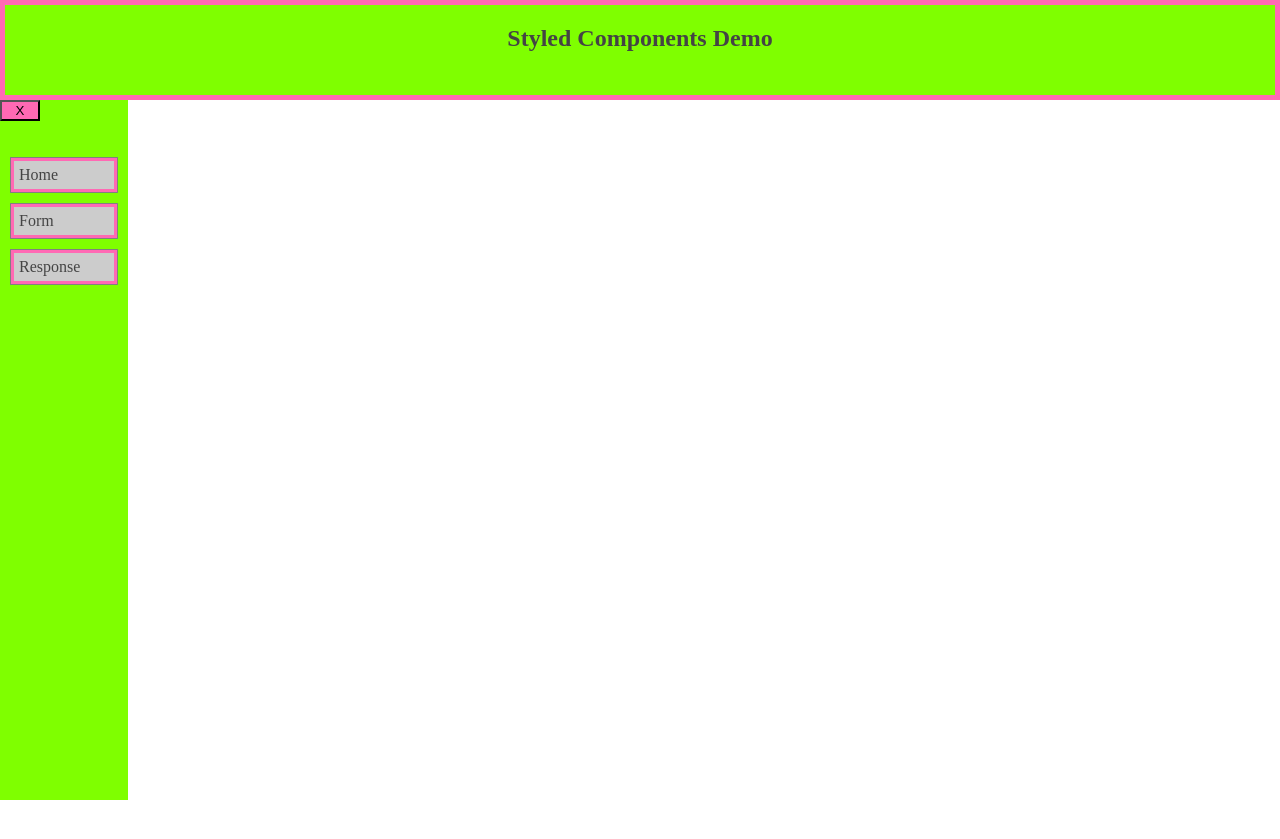
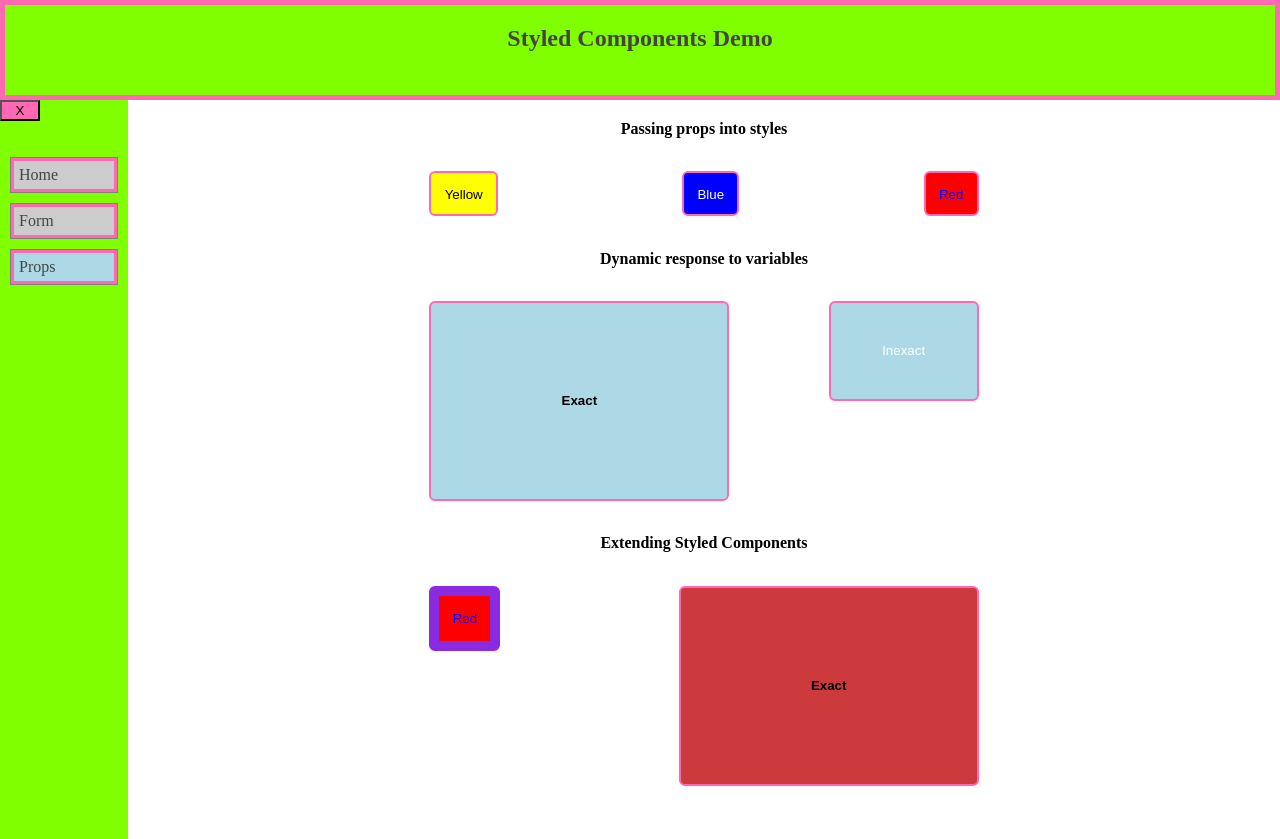
Before and after one commit to carlacfw/styled-demo, a React (Create React App) app: page /props in a window 1280 px wide. Before the commit the page ends 800 px from the top, so only its background shows below. Built offline with nearby package versions, Linux system fonts and the light colour scheme.

Commit message:
Working demo app

```diff
--- a/src/components/content/Content.js
+++ b/src/components/content/Content.js
@@ -1,5 +1,5 @@
 import React from 'react'
-import { BrowserRouter as Router, Route } from 'react-router-dom'
+import { BrowserRouter as Router } from 'react-router-dom'
 import Nav from '../nav/Nav'
 import Routes from '../routes/Routes'
 import styled from 'styled-components'
--- a/src/components/form/Form.js
+++ b/src/components/form/Form.js
@@ -1,28 +1,28 @@
 import React, { Component } from 'react'
 import styled from 'styled-components'
-import media from '../../util/media'
+import media from '../../shared/media'
+import { ResponsiveWrapper } from '../../shared/components'
 
 const FormWapper = styled.form`
   display: flex;
   flex-direction: column;
-  margin: 3em;
+  margin: 0;
+  ${media.desktop`
+    margin: 3em;
+    width: 50%;
+  `};
+`
+
+const FormTitle = styled.h4`
+  color: darkblue;
 `
 
 const Input = styled.input`
   color: black;
-  margin: 0 10px;
+  margin: 10px 0;
   float: left;
-`
-
-const ResponsiveWrapper = styled.div`
-  display: flex;
-  flex-direction: column;
-  width: 100%;
-  margin: 20px;
-  justify-content: space-between;
-  ${media.desktop`
-    flex-direction: row;
-  `};
+  padding: 10px;
+  border: solid pink 2px;
 `
 
 const SubmitInput = styled.input`
@@ -35,10 +35,14 @@ const SubmitInput = styled.input`
   &:disabled {
     background: lightgray;
   }
+  ${media.desktop`
+    align-self: center;
+  `};
 `
 
 const Label = styled.label`
-  margin: 10px;
+  font-weight: bold;
+  margin: 10px 0;
 `
 
 export default class extends Component {
@@ -65,6 +69,7 @@ export default class extends Component {
   render() {
     return (
       <FormWapper onSubmit={this.handleSubmit}>
+        <FormTitle> Person form </FormTitle>
         <ResponsiveWrapper>
           <Label htmlFor="name">Name</Label>
           <Input
--- a/src/components/header/Headder.js
+++ b/src/components/header/Headder.js
@@ -1,12 +1,13 @@
 import React from 'react'
 import styled from 'styled-components'
+import colours from '../../shared/colour'
 
 const Wrapper = styled.div`
-  background-color: chartreuse;
+  background-color: ${colours.primary};
   display: flex;
   flex-direction: column;
   align-items: center;
-  border: solid hotpink 5px;
+  border: solid ${colours.secondary} 5px;
 `
 const Title = styled.h2`
   color: #444444;
--- a/src/components/nav/Nav.js
+++ b/src/components/nav/Nav.js
@@ -1,13 +1,14 @@
 import React, { Component } from 'react'
 import { NavLink } from 'react-router-dom'
 import styled from 'styled-components'
+import colours from '../../shared/colour'
 
 const NavWrapper = styled.div`
   display: flex;
   flex-direction: column;
   min-width: 10%;
   height: 100%;
-  background-color: chartreuse;
+  background-color: ${colours.primary};
 `
 
 const Ul = styled.ul`
@@ -18,7 +19,7 @@ const Ul = styled.ul`
 const Li = styled.li`
   margin: 10px 0;
   border: 1px solid grey;
-  background-color: hotpink;
+  background-color: ${colours.secondary};
 `
 
 const StyledLink = styled(NavLink).attrs({
@@ -39,7 +40,7 @@ const StyledLink = styled(NavLink).attrs({
 `
 
 const Button = styled.button`
-  background-color: hotpink;
+  background-color: ${colours.secondary};
   max-width: 40px;
   max-height: 40px;
 `
@@ -74,8 +75,8 @@ class Nav extends Component {
               </StyledLink>
             </Li>
             <Li>
-              <StyledLink to="/response" activeClassName="selected">
-                Response
+              <StyledLink to="/props" activeClassName="selected">
+                Props
               </StyledLink>
             </Li>
           </Ul>
--- /dev/null
+++ b/src/components/props/Props.js
@@ -0,0 +1,120 @@
+import React, { Component } from 'react'
+import styled, { keyframes } from 'styled-components'
+import media from '../../shared/media'
+import colours from '../../shared/colour'
+import { ResponsiveWrapper } from '../../shared/components'
+
+const VariableWapper = styled.div`
+  display: flex;
+
+  flex-direction: column;
+  margin: 0;
+  flex: 2;
+  ${media.desktop`
+    padding: 20px;
+    width: 50%;
+  `};
+`
+const SectionLable = styled.label`
+  font-weight: bold;
+  align-self: center;
+`
+
+const ColourButton = styled.button`
+  background-color: ${props => props.background};
+  color: ${props => props.color};
+  margin: 1em;
+  padding: 1em;
+  border: 2px solid ${colours.secondary};
+  border-radius: 6px;
+  max-height: 45px;
+  &:active {
+    background-color: lightcyan;
+    color: darkolivegreen;
+  }
+`
+
+const ThickColourButton = ColourButton.extend`
+  border: 10px solid blueviolet;
+  max-height: 65px;
+`
+
+const BolderBiggerButton = styled.button.attrs()`
+  color: ${props => (props.bolder ? 'black' : 'white')};
+  font-weight: ${props => (props.bolder ? 'bolder' : 'normal')};
+  height: ${props => (props.bigger ? '110' : '55')};
+  width: ${props => (props.bigger ? '150px' : '100px')};
+  background-color: lightblue;
+  margin: 1em;
+  padding: 1em;
+  border: 2px solid ${colours.secondary};
+  border-radius: 6px;
+  &:active {
+    background-color: lightcyan;
+    color: darkolivegreen;
+  }
+  ${media.desktop`
+  height: ${props => (props.bigger ? '200px' : '100px')};
+  width: ${props => (props.bigger ? '300px' : '150px')};
+  `};
+`
+const pulse = keyframes`
+ 0% {
+    background-color: #001F5F;
+  }
+  100% {
+    background-color: #FE4136;
+  }
+`
+
+const PulsingBBB = BolderBiggerButton.extend`
+  animation: ${pulse} 2s infinite;
+`
+
+export default class extends Component {
+  render() {
+    return (
+      <VariableWapper onSubmit={this.handleSubmit}>
+        <SectionLable>Passing props into styles</SectionLable>
+        <ResponsiveWrapper>
+          <ColourButton background="yellow" color="black">
+            Yellow
+          </ColourButton>
+          <ColourButton background="blue" color="white">
+            Blue
+          </ColourButton>
+          <ColourButton background="red" color="blue">
+            Red
+          </ColourButton>
+        </ResponsiveWrapper>
+        <SectionLable>Dynamic response to variables</SectionLable>
+        <ResponsiveWrapper>
+          <BolderBiggerButton
+            bolder={this.props.match.isExact}
+            bigger={this.props.match.isExact}
+          >
+            Exact
+          </BolderBiggerButton>
+          <BolderBiggerButton
+            bolder={!this.props.match.isExact}
+            bigger={!this.props.match.isExact}
+          >
+            Inexact
+          </BolderBiggerButton>
+        </ResponsiveWrapper>
+        <SectionLable>Extending Styled Components</SectionLable>
+        <ResponsiveWrapper>
+          <ThickColourButton background="red" color="blue">
+            Red
+          </ThickColourButton>
+          <PulsingBBB
+            bolder={this.props.match.isExact}
+            bigger={this.props.match.isExact}
+          >
+            Exact
+          </PulsingBBB>
+        </ResponsiveWrapper>
+      </VariableWapper>
+    )
+  }
+}
--- a/src/components/routes/Routes.js
+++ b/src/components/routes/Routes.js
@@ -2,6 +2,7 @@ import React from 'react'
 import { Route } from 'react-router'
 import styled from 'styled-components'
 import Form from '../form/Form'
+import Props from '../props/Props'
 
 const RoteWrapper = styled.div`
   display: flex;
@@ -9,17 +10,46 @@ const RoteWrapper = styled.div`
   flex: 1;
   align-items: center;
 `
+const P = styled.p`
+  font-family: 'Courier New', Courier, monospace;
+  font-size: 0.9em;
+`
+const HomeWrapper = styled.div`
+  display: flex;
+  flex-direction: column;
+  align-items: flex-start;
+  margin: 30px 0;
+  width: 60%;
+`
 
 const Home = () => {
-  return <div>Home</div>
-}
-
-const Responsive = () => {
-  return <div>Responsive</div>
-}
-
-const Variables = () => {
-  return <div>Variables</div>
+  return (
+    <HomeWrapper>
+      <P>
+        This is a demo app designed to demonstrate a few of the fantastic
+        features of{' '}
+        <a
+          href="https://www.styled-components.com/"
+          target="_blank"
+          rel="noopener noreferrer"
+        >
+          Styled Components
+        </a>{' '}
+        library to WellingtonJS. The goal is to demonstrate the power of writing
+        CSS in JS to solve comon web development problems such as building
+        froms, and using variabled and composition to asist in code reuse.
+      </P>
+      <P>
+        What this is not is a design or CSS masterclass. This was produced
+        quickly to demonstrate library features, production code will need
+        thought out design and more refined styling.
+      </P>
+      <P>
+        I hope that this encourages to try using CSS in JS using librarys like
+        styled components.
+      </P>
+    </HomeWrapper>
+  )
 }
 
 const Routes = () => {
@@ -27,7 +57,7 @@ const Routes = () => {
     <RoteWrapper>
       <Route exact path="/" component={Home} />
       <Route path="/form" component={Form} />
-      <Route path="/response" component={Variables} />
+      <Route path="/props" component={Props} />
     </RoteWrapper>
   )
 }
--- /dev/null
+++ b/src/shared/colour.js
@@ -0,0 +1,4 @@
+export default {
+  primary: 'chartreuse',
+  secondary: 'hotpink'
+}
--- /dev/null
+++ b/src/shared/components.js
@@ -0,0 +1,14 @@
+import React from 'react'
+import styled from 'styled-components'
+import media from './media'
+
+export const ResponsiveWrapper = styled.div`
+  display: flex;
+  flex-direction: column;
+  justify-content: space-between;
+  margin: 20px 0;
+  ${media.desktop`
+  flex-direction: row;
+  width: 100%;
+`};
+`
--- a/src/util/media.js
+++ b/src/shared/media.js
@@ -9,7 +9,8 @@ const sizes = {
 const media = Object.keys(sizes).reduce((acc, label) => {
   acc[label] = (...args) => css`
     @media (min-width: ${sizes[label] / 16}em) {
-      ${css(...args)};
+       /* prettier-ignore */
+      ${css(...args)}
     }
   `
 
```
Also changed, not shown: 1 other file (tests, documents, lock files or other folders).
